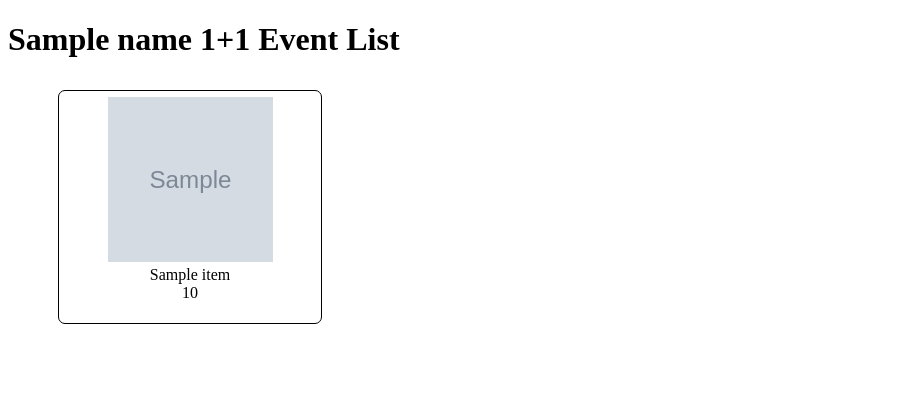
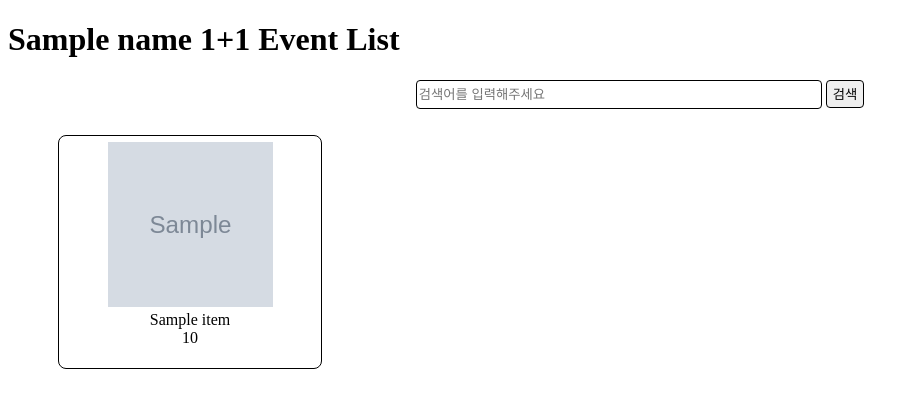
Before and after one commit to qoalstn/event_scrapy, a Python web app: template store/templates/store/event-list.html in a window 1280 px wide. Shown: the top 408 px of the page, without its empty margins (0-918 px from the left). Run offline with Jinja, Linux system fonts and the light colour scheme; the template is opened without the code that fills it: most values are stand-ins (such as "Sample title", 1, 10 or a date in 2020); grey boxes marked "Sample" are stand-in pictures.

```diff
--- a/store/templates/store/event-list.html
+++ b/store/templates/store/event-list.html
@@ -23,13 +23,33 @@
       margin: 10px;
       padding: 6px;
       gap: 20px;
-      border-radius: 7px;
+      border-radius: 8px;
       display: inline-block;
+    }
+    form {
+      text-align: center;
+      width: 100%;
+      margin: auto;
+    }
+    .search-bar {
+      width: 400px;
+      height: 25px;
+      border: 1px solid black;
+      border-radius: 4px;
+    }
+    .submit-button {
+      height: 28px;
+      border: 1px solid black;
+      border-radius: 4px;
     }
   </style>
   <body>
-    <h1>{{name}} 1+1 Event List</h1>
     <div class="container">
+      <h1>{{name}} 1+1 Event List</h1>
+      <form>
+        <input class="search-bar" placeholder="검색어를 입력해주세요" />
+        <input class="submit-button" type="submit" value="검색" />
+      </form>
       <ul id="item-list">
         {% for item in datas %}
         <div class="box">
--- a/store/urls.py
+++ b/store/urls.py
@@ -8,6 +8,8 @@ urlpatterns = [
          views.saveEvent, name='event_save'),
     path('list/<str:name>/',
          views.showEvent, name='event_list'),
+    path('search/<str:keyword>/',
+         views.searchItem, name='search'),
     # path('regist/gs', views.saveEventGS, name='event_regist_gs'),
     # path('regist/cu', views.saveEventCU, name='event_regist_cu'),
 ]
```
Also changed, not shown: 1 other file.
